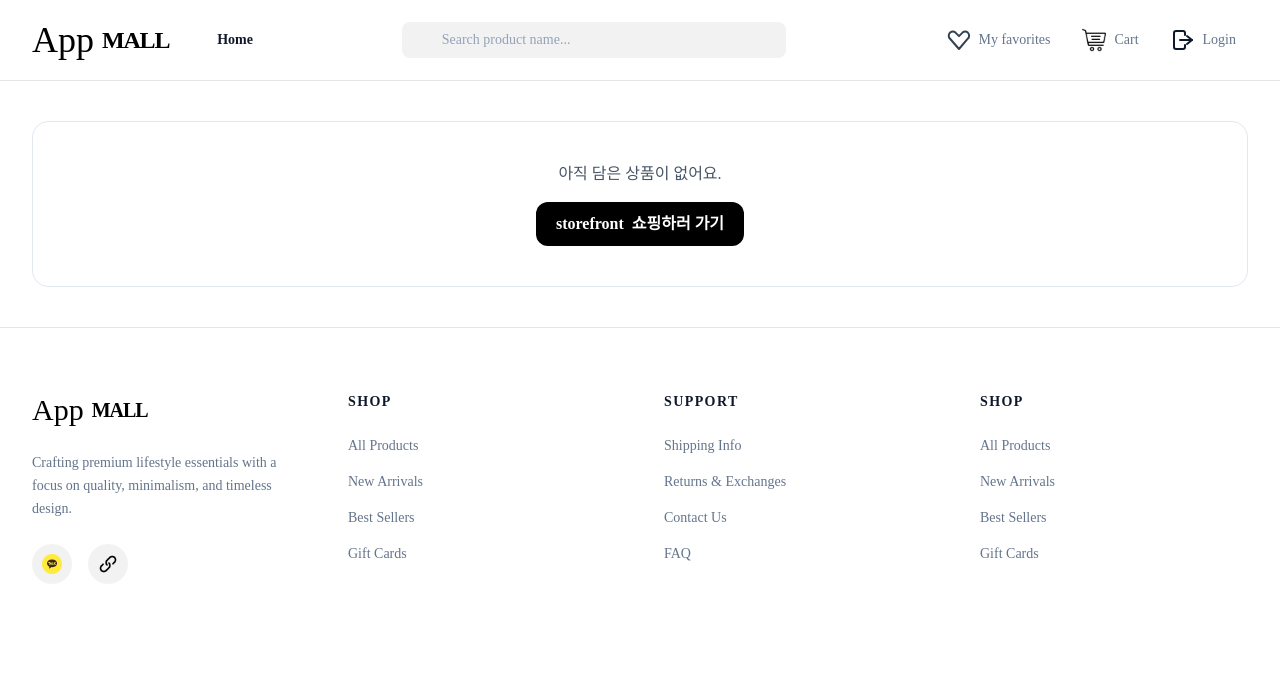
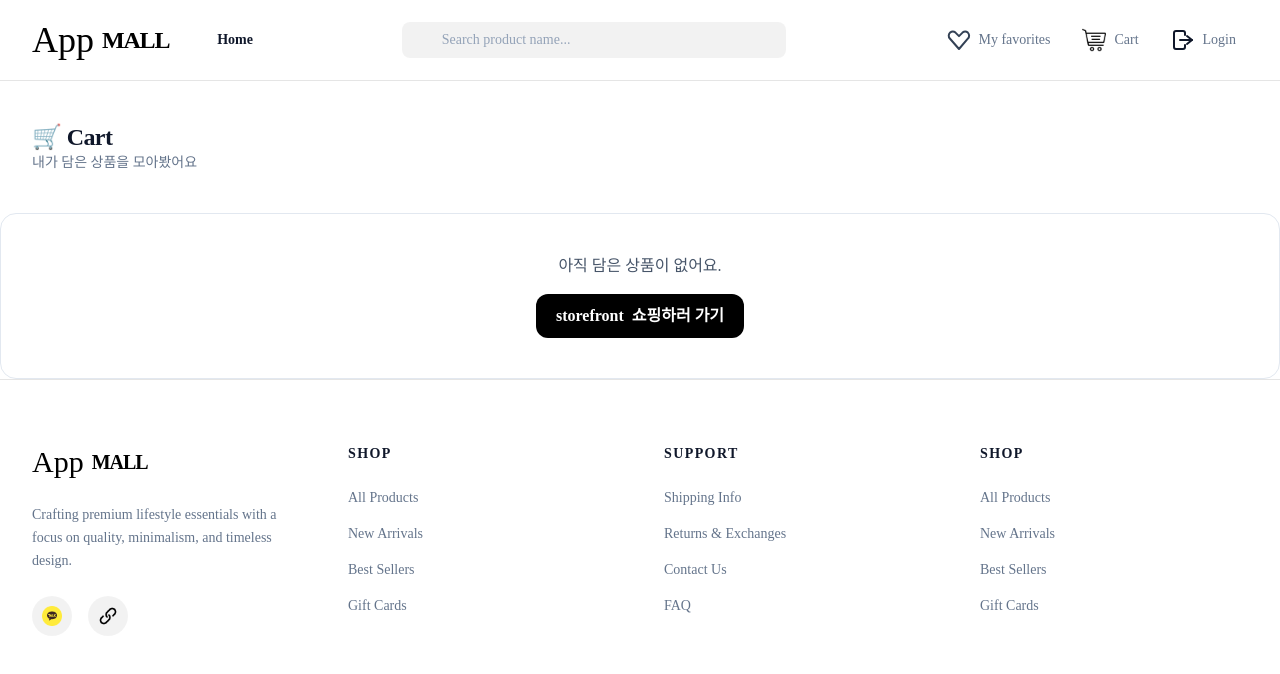
Before and after one commit to oliveoilleesi-cloud/vue3-shoppingmall-project, a Vue app: page /cart in a window 1280 px wide. Shown: the top 674 px of the page. Built offline with nearby package versions, Linux system fonts and the light colour scheme; a web font is replaced by a local one.

Commit message:
feat. cartView, store refactoring

```diff
--- a/src/views/CartView.vue
+++ b/src/views/CartView.vue
@@ -1,5 +1,13 @@
 <template>
   <div class="max-w-7xl mx-auto px-4 sm:px-6 lg:px-8 py-10">
+
+      <div class="flex items-center gap-3">
+        <div>
+          <h1 class="text-2xl font-extrabold tracking-tight text-slate-900">🛒 Cart</h1>
+          <p class="text-sm text-slate-500">내가 담은 상품을 모아봤어요</p>
+        </div>
+      </div>
+    </div>
     <div v-if="cartStore.cartItems.length === 0" class="bg-white rounded-2xl border border-slate-200 p-10 text-center">
       <p class="text-slate-600">아직 담은 상품이 없어요.</p>
       <button type="button"
@@ -11,7 +19,6 @@
     </div>
 
     <div v-else class="mt-4 bg-white rounded-2xl shadow-lg p-4">
-      <h3 class="font-bold mb-3">🛒 Cart</h3>
       <span class="text-sm text-gray-500">총 {{ cartStore.cartItems.length }}개</span>
       <div class="flex flex-row mt-4">
         <div class="flex-1 space-y-2">
@@ -83,7 +90,6 @@
         <!-- 총 금액 영역 end-->
 
       </div>
-    </div>
 
   </div>
 </template>
```
Also changed, not shown: src/stores/cartStore.js (indentation only).
